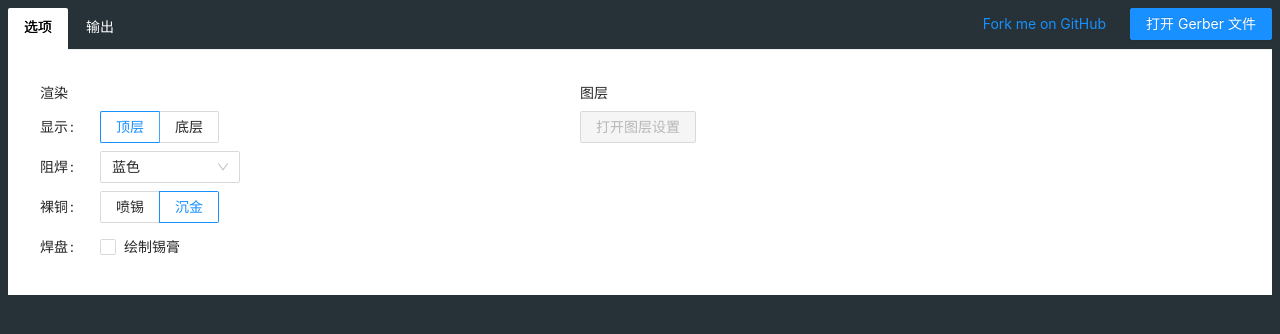
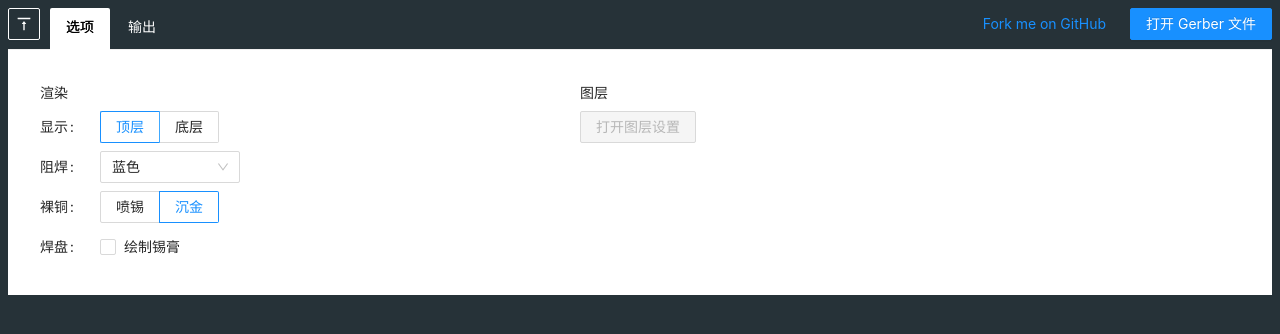
Before and after one commit to xingrz/GerberViewer, a Vue app: page / in a window 1280 px wide. Shown: the top 334 px of the page. Built offline with nearby package versions, Linux system fonts and the light colour scheme.

Commit message:
Hide tabs

```diff
--- a/src/components/XPanelContainer.vue
+++ b/src/components/XPanelContainer.vue
@@ -1,6 +1,16 @@
 <template>
-  <div :ref="(ref) => container = ref as Element" class="x-panel-container">
-    <a-tabs type="card" @change="handleTabChange">
+  <div :ref="(ref) => container = ref as HTMLElement" class="x-panel-container">
+    <a-tabs :class="{ [$style.collapsed]: collapsed }" type="card" @change="handleTabChange">
+      <template #leftExtra>
+        <div :style="{ marginRight: '10px' }">
+          <a-button ghost @click="handleCollapse">
+            <template #icon>
+              <vertical-align-bottom-outlined v-if="collapsed" />
+              <vertical-align-top-outlined v-else />
+            </template>
+          </a-button>
+        </div>
+      </template>
       <template #rightExtra>
         <slot name="extra" />
       </template>
@@ -10,22 +20,26 @@
 </template>
 
 <script lang="ts" setup>
-import { defineEmits, nextTick, ref, watch } from 'vue';
+import { defineEmits, ref, watch } from 'vue';
+import { VerticalAlignTopOutlined, VerticalAlignBottomOutlined } from '@ant-design/icons-vue';
+
+import { useClientSize } from '@/composables/useClientSize';
 
 const emit = defineEmits<{
   (e: 'resize', height: number): void;
 }>();
 
-const container = ref<Element>();
-function handleTabChange(): void {
-  nextTick(() => {
-    if (container.value) {
-      emit('resize', container.value.clientHeight);
-    }
-  });
+const collapsed = ref(false);
+
+const container = ref<HTMLElement>();
+const containerSize = useClientSize(container);
+watch(containerSize, () => {
+  emit('resize', containerSize.value!.height);
+});
+
+function handleCollapse() {
+  collapsed.value = !collapsed.value;
 }
-watch(container, handleTabChange);
-window.setInterval(handleTabChange, 1000);
 </script>
 
 <style lang="scss">
@@ -78,3 +92,21 @@ window.setInterval(handleTabChange, 1000);
   }
 }
 </style>
+
+<style lang="scss" module>
+.collapsed {
+
+  :global(.ant-tabs-content-holder),
+  :global(.ant-tabs-nav-list) {
+    display: none !important;
+  }
+
+  :global(.ant-tabs-nav) {
+    margin-bottom: 0;
+  }
+
+  :global(.ant-tabs-nav::before) {
+    border-bottom: none;
+  }
+}
+</style>
```
